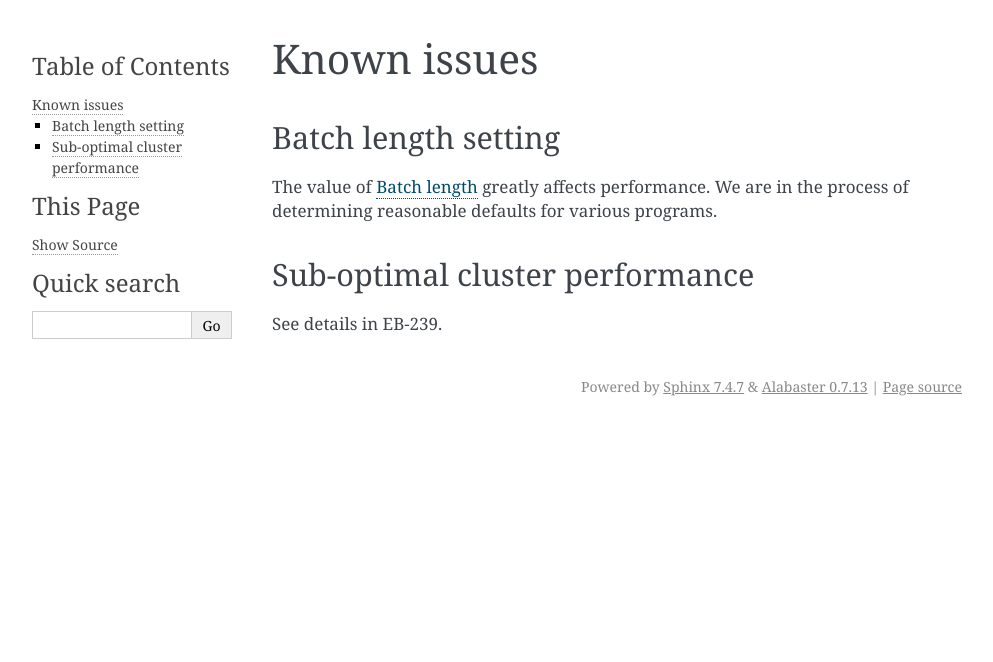
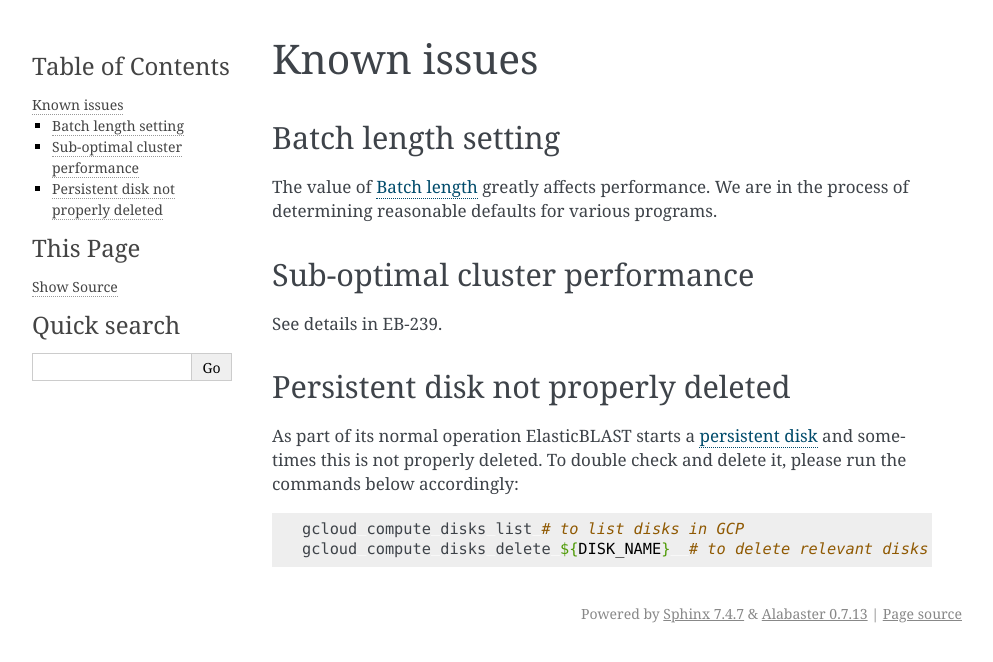
Before and after one commit to ncbi/elastic-blast-docs, a Sphinx documentation site: the page built from docs/source/issues.rst, in a window 1280 px wide. Shown: the top 662 px of the page, without its empty margins (148-1141 px from the left). Built offline with Sphinx 7.4.7, drawn with Linux system fonts in a browser that asks for light colours.

Commit message:
Add known issue about deleting disks

```diff
--- a/docs/source/issues.rst
+++ b/docs/source/issues.rst
@@ -17,3 +17,19 @@ Sub-optimal cluster performance
 -------------------------------
 
 See details in EB-239.
+
+
+.. _pd_leak
+
+Persistent disk not properly deleted
+------------------------------------
+
+As part of its normal operation ElasticBLAST starts a
+:ref:`persistent disk <elb_pd_size>` and sometimes this is not properly
+deleted. To double check and delete it, please run the commands below
+accordingly:
+
+.. code-block:: bash
+
+   gcloud compute disks list # to list disks in GCP
+   gcloud compute disks delete ${DISK_NAME}  # to delete relevant disks
```
